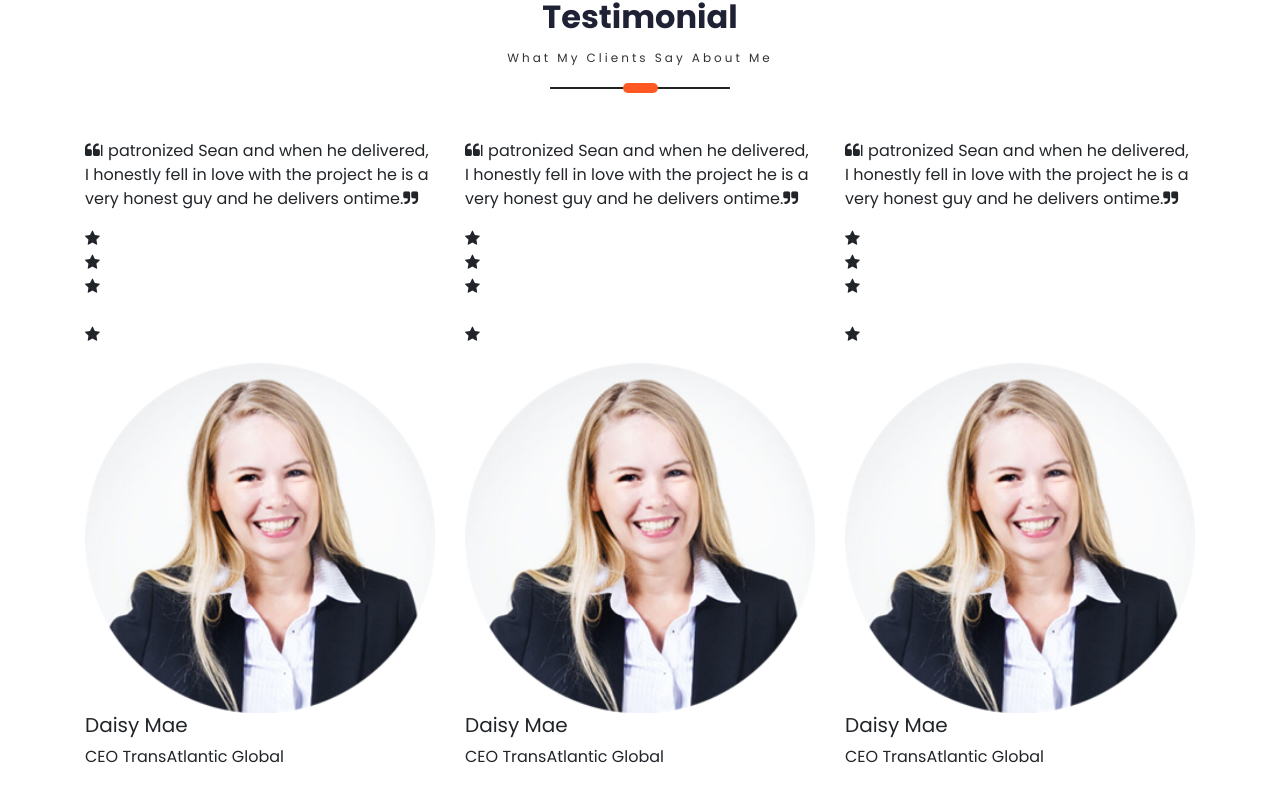
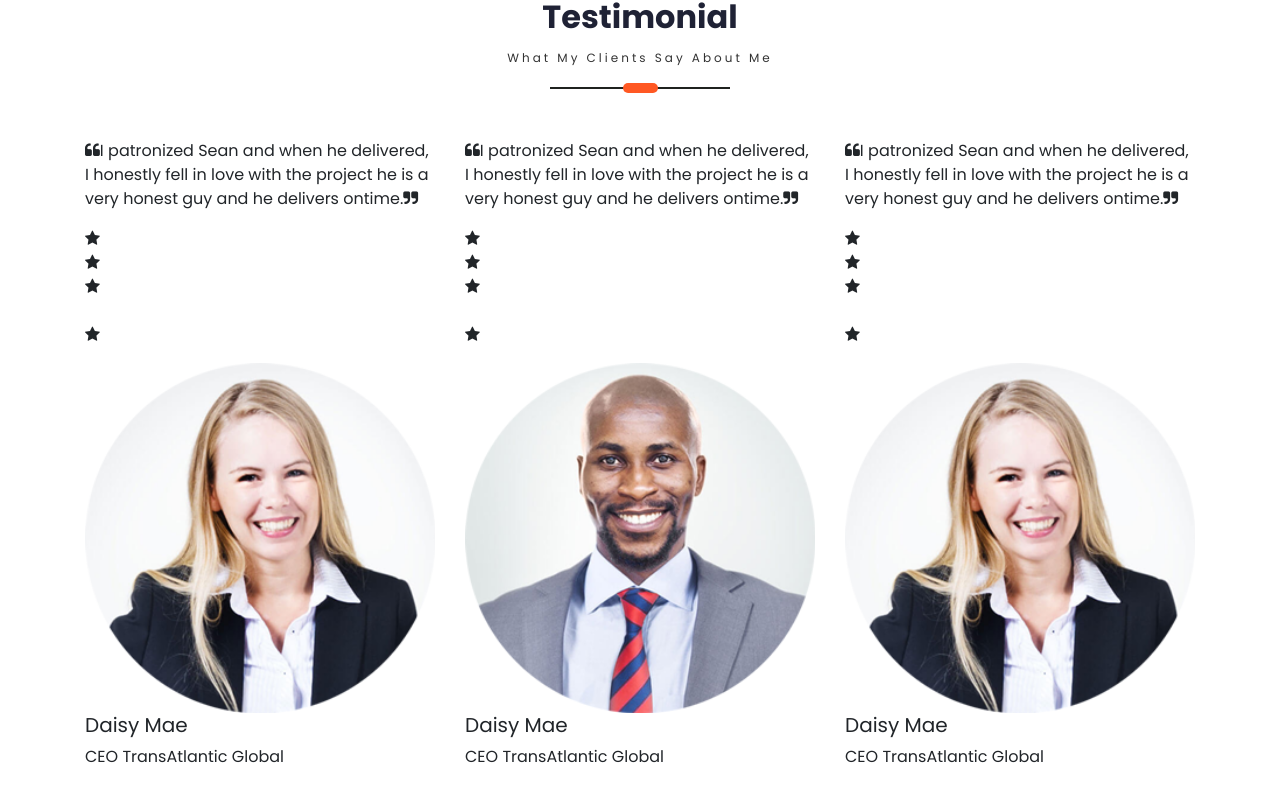
Before and after one commit to seannbannon/myportfolio, a React (Create React App) app in the folder portfolio/: page / in a window 1280 px wide. Shown: the part 2168-2969 px from the top of the page. Built offline with nearby package versions, Linux system fonts and the light colour scheme; a web font is replaced by a local one.

Commit message:
changed second pic to mike

```diff
--- a/portfolio/src/PortfolioContainer/Testimonial/Testimonial.js
+++ b/portfolio/src/PortfolioContainer/Testimonial/Testimonial.js
@@ -5,6 +5,7 @@ import "owl.carousel/dist/assets/owl.theme.default.css";
 import ScreenHeading from "../../utilities/ScreenHeading/ScreenHeading";
 import ScrollService from "../../utilities/ScrollService";
 import Animations from "../../utilities/Animations";
+
 
 export default function Testimonial(props) {
 let fadeInScreenHandler = (screen) => {
@@ -96,7 +97,7 @@ return (
                 </div>
                 <div className="client-info">
                     <img
-                        src = "img/testimonial/lady.png"
+                        src = "img/testimonial/mike.png"
                         alt = "No Internet Connection"
                     ></img>
                     <h5>Daisy Mae</h5>
```
